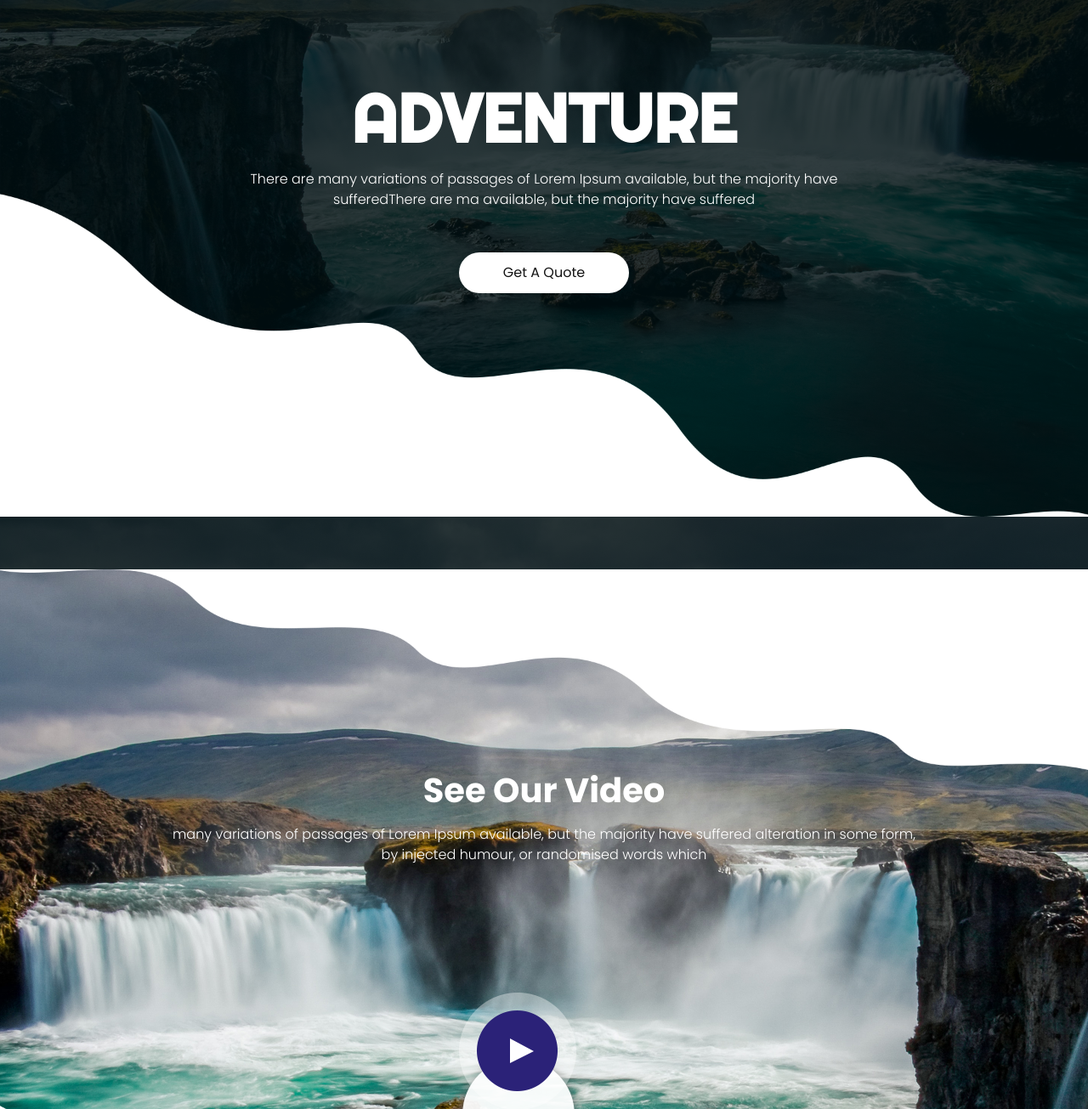
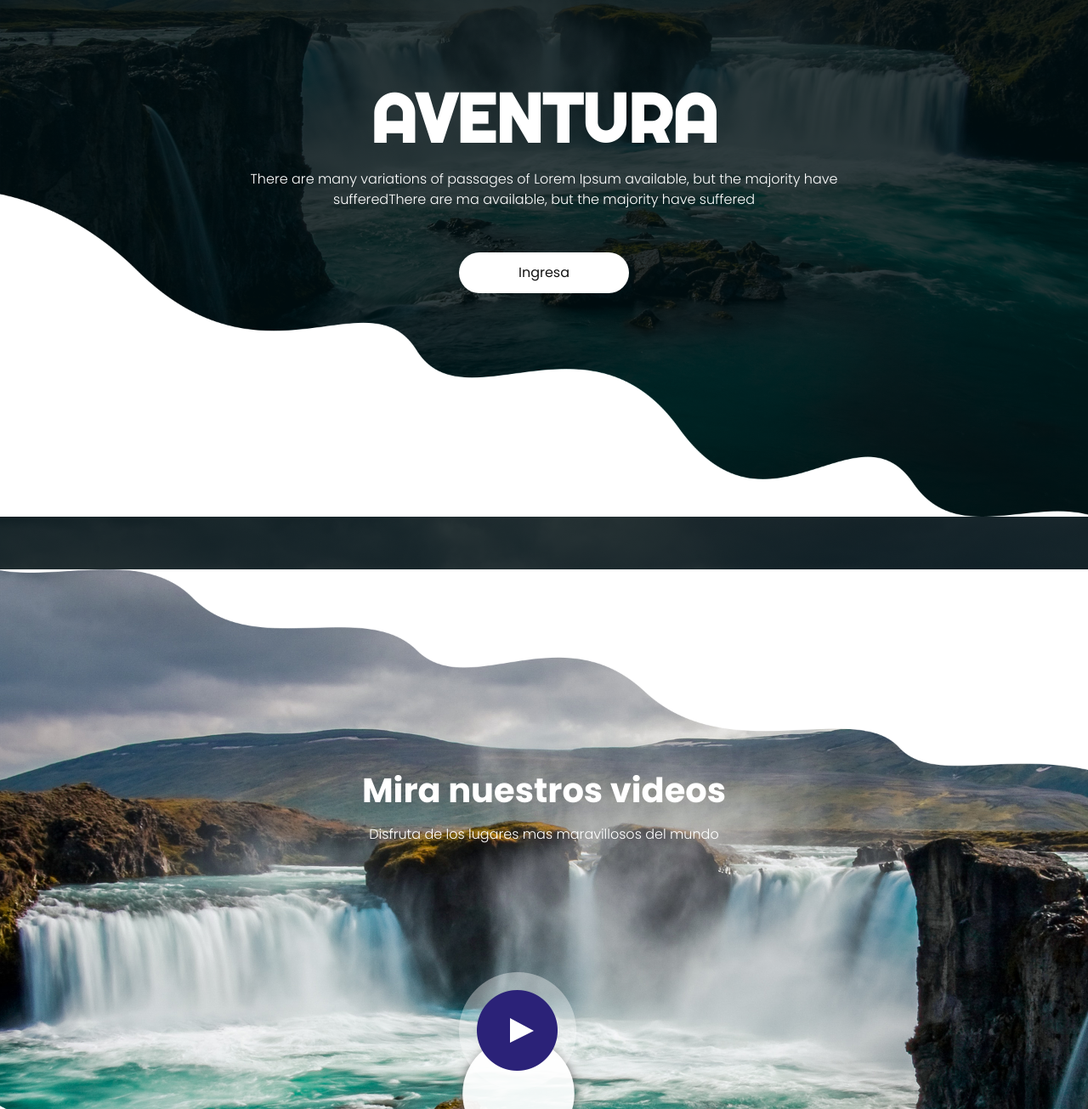
Before and after one commit to Astar18/ProyectoWorld, a Django app: page /blog/ in a window 1280 px wide. Shown: the part 188-1493 px from the top of the page at 85% size. Run offline with Django 4.2, Linux system fonts and the light colour scheme; data comes from the database, SQL or seed files in the repository; data that the repository does not hold is empty; some libraries are stand-ins or nearby versions.

Commit message:
segundo commit

```diff
--- a/blog/templates/blog/blog.html
+++ b/blog/templates/blog/blog.html
@@ -6,9 +6,8 @@
 {% for blog in blogs %}
    <div class="blog_section layout_padding">
       <div class="container">
-         <h1 class="blog_taital">See Our Video</h1>
-         <p class="blog_text">many variations of passages of Lorem Ipsum available, but the majority have suffered
-            alteration in some form, by injected humour, or randomised words which</p>
+         <h1 class="blog_taital">Mira nuestros videos</h1>
+         <p class="blog_text">Disfruta de los lugares mas maravillosos del mundo</p>
          <div class="play_icon_main">
             <div class="play_icon">
             {% if blog.image.url != null %}
--- a/core/templates/core/index.html
+++ b/core/templates/core/index.html
@@ -96,26 +96,26 @@
             <div class="carousel-inner">
                <div class="carousel-item active">
                   <div class="container">
-                     <h1 class="banner_taital">Adventure</h1>
+                     <h1 class="banner_taital">Aventura</h1>
                      <p class="banner_text">There are many variations of passages of Lorem Ipsum available, but the
                         majority have sufferedThere are ma available, but the majority have suffered</p>
-                     <div class="read_bt"><a href="#">Get A Quote</a></div>
+                     <div class="read_bt"><a href="#">Ingresa</a></div>
                   </div>
                </div>
                <div class="carousel-item">
                   <div class="container">
-                     <h1 class="banner_taital">Adventure</h1>
+                     <h1 class="banner_taital">Aventura</h1>
                      <p class="banner_text">There are many variations of passages of Lorem Ipsum available, but the
                         majority have sufferedThere are ma available, but the majority have suffered</p>
-                     <div class="read_bt"><a href="#">Get A Quote</a></div>
+                     <div class="read_bt"><a href="#">Ingresa</a></div>
                   </div>
                </div>
                <div class="carousel-item">
                   <div class="container">
-                     <h1 class="banner_taital">Adventure</h1>
+                     <h1 class="banner_taital">Aventura</h1>
                      <p class="banner_text">There are many variations of passages of Lorem Ipsum available, but the
                         majority have sufferedThere are ma available, but the majority have suffered</p>
-                     <div class="read_bt"><a href="#">Get A Quote</a></div>
+                     <div class="read_bt"><a href="#">Ingresa</a></div>
                   </div>
                </div>
             </div>
@@ -168,7 +168,7 @@
 
 
         </p>
-        <p class="m-0 mbt1">&copy; La Caffettiera 2018</p>
+        <p class="m-0 mbt1">&copy; World 2023</p>
       </div>
     </footer>
 
@@ -179,8 +179,8 @@
    <!-- copyright section start -->
    <div class="copyright_section">
       <div class="container">
-         <p class="copyright_text">2020 All Rights Reserved. Design by <a href="https://html.design">Free html
-               Templates</a> Distributed by <a href="https://themewagon.com">ThemeWagon</a></p>
+         <p class="copyright_text">2020 Derechos Reservados -Proyecto Django
+        </p>
       </div>
    </div>
    <!-- copyright section end -->
--- a/services/templates/services/services.html
+++ b/services/templates/services/services.html
@@ -8,9 +8,8 @@
 <!-- services section start -->
    <div class="services_section layout_padding">
       <div class="container">
-         <h1 class="services_taital">Services </h1>
-         <p class="services_text">There are many variations of passages of Lorem Ipsum available, but the majority have
-            suffered alteration</p>
+         <h1 class="services_taital">Servicios </h1>
+         <p class="services_text">Existen muchos servicios de viajes a los que puedes llegar a obtener con nosotros  </p>
          <div class="services_section_2">
             <div class="row">
                <div class="col-md-4">
```
Also changed, not shown: core/templates/core/about.html (+2 -5 lines).
